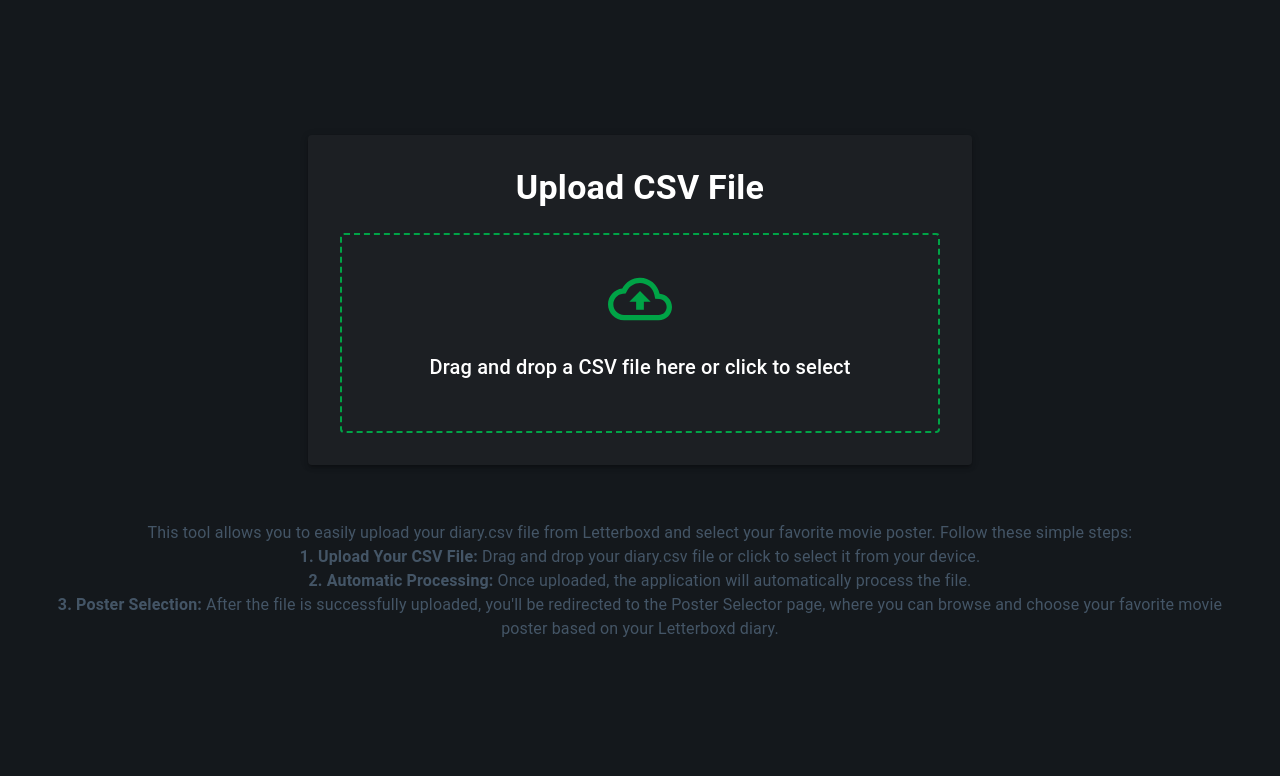
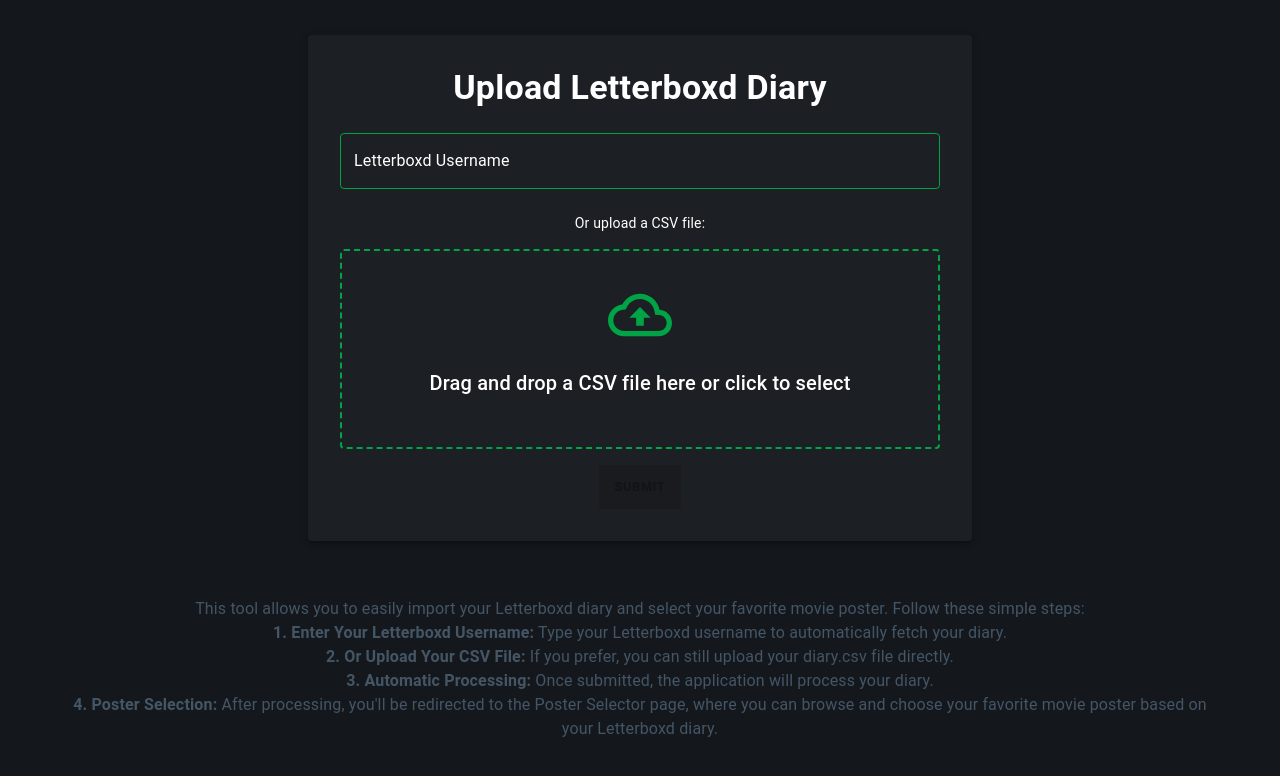
Before and after one commit to Hugyouu/Letterboxd-Diary-Posters-Picker, a React (Create React App) app: page / in a window 1280 px wide. Shown: the top 776 px of the page. Built offline with nearby package versions, Linux system fonts and the light colour scheme; no server answers.

Commit message:
Updated PosterSelector and UploadDiary components

```diff
--- a/src/components/PosterSelector.js
+++ b/src/components/PosterSelector.js
@@ -16,6 +16,7 @@
 import Pagination from "@mui/material/Pagination";
 import { createTheme, ThemeProvider } from "@mui/material/styles";
 import queryString from "query-string";
+import pulpGif from "../static/images/pulp.gif";
 
 const useStyles = makeStyles((theme) => ({
   root: {
@@ -25,10 +26,14 @@
     padding: theme.spacing(3),
     borderRadius: theme.shape.borderRadius,
     backgroundColor: "#1c1f23",
+    color: "white",
   },
   title: {
-    color: "white",
     marginBottom: theme.spacing(3),
+  },
+  username: {
+    color: "#00A346",
+    marginBottom: theme.spacing(2),
   },
   list: {
     maxHeight: "800px",
@@ -94,6 +99,44 @@
     marginTop: theme.spacing(2),
     color: "white",
   },
+  noMoviesContainer: {
+    display: "flex",
+    flexDirection: "column",
+    alignItems: "center",
+    justifyContent: "center",
+    height: "400px",
+  },
+  gifContainer: {
+    display: "flex",
+    justifyContent: "center",
+    position: "relative",
+    width: "200px",
+    height: "200px",
+    marginBottom: theme.spacing(2),
+  },
+  circleBackground: {
+    position: "absolute",
+    width: "120%",
+    height: "120%",
+    borderRadius: "50%",
+    backgroundColor: "#ffffff",
+    clipPath: "inset(0 0 25% 0)",
+    bottom: "-28%",
+  },
+  gif: {
+    position: "absolute",
+    width: "100%",
+    height: "100%",
+    objectFit: "contain",
+  },
+  backButton: {
+    marginTop: theme.spacing(2),
+    backgroundColor: "#00A346",
+    color: "white",
+    "&:hover": {
+      backgroundColor: "#008036",
+    },
+  },
 }));
 
 const paginationTheme = createTheme({
@@ -134,6 +177,7 @@
   const [page, setPage] = useState(1);
   const [totalPages, setTotalPages] = useState(1);
   const [progress, setProgress] = useState(0);
+  const [username, setUsername] = useState("");
   const navigate = useNavigate();
   const location = useLocation();
   const moviesPerPage = 10;
@@ -143,7 +187,17 @@
     const pageNumber = parsed.page ? parseInt(parsed.page, 10) : 1;
     setPage(pageNumber);
     fetchMovies(pageNumber);
+    fetchUsername();
   }, [location.search]);
+
+  const fetchUsername = async () => {
+    try {
+      const response = await axios.get("http://localhost:5000/api/username");
+      setUsername(response.data.username);
+    } catch (error) {
+      console.error("Error fetching username:", error);
+    }
+  };
 
   const fetchMovies = async (pageNumber) => {
     try {
@@ -195,6 +249,10 @@
     navigate(`?page=${value}`);
   };
 
+  const handleGoBack = () => {
+    navigate("/");
+  };
+
   const formatWatchedDate = (dateString) => {
     const date = new Date(dateString);
     const day = date.getDate().toString().padStart(2, "0");
@@ -210,6 +268,11 @@
         <Typography variant="h4" gutterBottom className={classes.title}>
           Your diary
         </Typography>
+        {username && (
+          <Typography variant="h6" className={classes.username}>
+            Letterboxd User: {username}
+          </Typography>
+        )}
         {loading ? (
           <Box className={classes.progressContainer}>
             <LinearProgress variant="determinate" value={progress} />
@@ -218,6 +281,7 @@
             </Typography>
           </Box>
         ) : movies.length > 0 ? (
+          <>
             <List className={classes.list}>
               {movies.map((movie, index) => (
                 <ListItem
@@ -281,13 +345,6 @@
                 </ListItem>
               ))}
             </List>
-        ) : (
-          <Box>
-            <Typography variant="body1" color="textSecondary" gutterBottom>
-              No movies to display. Upload a CSV file to get started.
-            </Typography>
-          </Box>
-        )}
             <Box className={classes.paginationContainer}>
               <ThemeProvider theme={paginationTheme}>
                 <Pagination
@@ -305,6 +362,30 @@
             >
               Refresh File
             </Button>
+          </>
+        ) : (
+          <Box className={classes.noMoviesContainer}>
+            <div className={classes.gifContainer}>
+              <div className={classes.circleBackground}></div>
+              <img
+                src={pulpGif}
+                alt="Confused reaction"
+                className={classes.gif}
+              />
+            </div>
+            <Typography variant="body1" gutterBottom>
+              No movies found in your diary. Please check your Letterboxd
+              username or CSV file.
+            </Typography>
+            <Button
+              variant="contained"
+              className={classes.backButton}
+              onClick={handleGoBack}
+            >
+              Go Back
+            </Button>
+          </Box>
+        )}
       </Paper>
     </Container>
   );
--- a/src/components/UploadDiary.js
+++ b/src/components/UploadDiary.js
@@ -6,6 +6,7 @@
   Typography,
   Button,
   CircularProgress,
+  TextField,
   makeStyles,
 } from "@material-ui/core";
 import { CloudUploadOutlined } from "@material-ui/icons";
@@ -81,12 +82,31 @@
     marginTop: theme.spacing(4),
     padding: theme.spacing(3),
   },
+  usernameField: {
+    marginBottom: theme.spacing(3),
+    "& .MuiOutlinedInput-root": {
+      color: "#ffffff",
+      "& fieldset": {
+        borderColor: "#00A346",
+      },
+      "&:hover fieldset": {
+        borderColor: "#00A346",
+      },
+      "&.Mui-focused fieldset": {
+        borderColor: "#1caff2",
+      },
+    },
+    "& .MuiInputLabel-root": {
+      color: "#ffffff",
+    },
+  },
 }));
 
 const UploadDiary = () => {
   const classes = useStyles();
   const [file, setFile] = useState(null);
   const [uploading, setUploading] = useState(false);
+  const [username, setUsername] = useState("");
   const navigate = useNavigate();
 
   useEffect(() => {
@@ -112,9 +132,16 @@
   });
 
   const handleUpload = async () => {
-    if (file) {
+    if (username || file) {
       setUploading(true);
       try {
+        if (username) {
+          // Here you would implement the logic to fetch the diary from Letterboxd
+          // For now, we'll just simulate a successful fetch
+          console.log(`Fetching diary for user: ${username}`);
+          await new Promise((resolve) => setTimeout(resolve, 1000)); // Simulate API call
+          navigate("/PosterSelector");
+        } else if (file) {
           const formData = new FormData();
           formData.append("file", file);
 
@@ -125,8 +152,9 @@
           });
 
           navigate("/PosterSelector");
+        }
       } catch (error) {
-        console.error("Error uploading file:", error);
+        console.error("Error processing diary:", error);
       } finally {
         setUploading(false);
       }
@@ -137,7 +165,22 @@
     <Container className={classes.root}>
       <div className={classes.card}>
         <Typography variant="h4" className={classes.title}>
-          Upload CSV File
+          Upload Letterboxd Diary
+        </Typography>
+        <TextField
+          className={classes.usernameField}
+          label="Letterboxd Username"
+          variant="outlined"
+          fullWidth
+          value={username}
+          onChange={(e) => setUsername(e.target.value)}
+          placeholder="Enter your Letterboxd username"
+        />
+        <Typography
+          variant="body2"
+          style={{ color: "#ffffff", marginBottom: "1rem" }}
+        >
+          Or upload a CSV file:
         </Typography>
         <div {...getRootProps()} className={classes.dropzone}>
           <input {...getInputProps()} />
@@ -163,12 +206,7 @@
             </>
           )}
         </div>
-        {file && (
-          <Grid
-            container
-            justify="center"
-            className={classes.progressContainer}
-          >
+        <Grid container justify="center" className={classes.progressContainer}>
           {uploading ? (
             <CircularProgress />
           ) : (
@@ -176,28 +214,29 @@
               className={classes.submitButton}
               variant="contained"
               onClick={handleUpload}
+              disabled={!username && !file}
             >
               SUBMIT
             </Button>
           )}
         </Grid>
-        )}
       </div>
       <Typography variant="body1" className={classes.overviewText}>
-        This tool allows you to easily upload your diary.csv file from
-        Letterboxd and select your favorite movie poster. Follow these simple
-        steps:
+        This tool allows you to easily import your Letterboxd diary and select
+        your favorite movie poster. Follow these simple steps:
         <br />
-        <strong>1. Upload Your CSV File:</strong> Drag and drop your diary.csv
-        file or click to select it from your device.
+        <strong>1. Enter Your Letterboxd Username:</strong> Type your Letterboxd
+        username to automatically fetch your diary.
         <br />
-        <strong>2. Automatic Processing:</strong> Once uploaded, the application
-        will automatically process the file.
+        <strong>2. Or Upload Your CSV File:</strong> If you prefer, you can
+        still upload your diary.csv file directly.
         <br />
-        <strong>3. Poster Selection:</strong> After the file is successfully
-        uploaded, you'll be redirected to the Poster Selector page, where you
-        can browse and choose your favorite movie poster based on your
-        Letterboxd diary.
+        <strong>3. Automatic Processing:</strong> Once submitted, the
+        application will process your diary.
+        <br />
+        <strong>4. Poster Selection:</strong> After processing, you'll be
+        redirected to the Poster Selector page, where you can browse and choose
+        your favorite movie poster based on your Letterboxd diary.
       </Typography>
     </Container>
   );
```
Also changed, not shown: 1 other file (tests, documents, lock files or other folders). Lines whose indentation alone changed are shown as unchanged.
